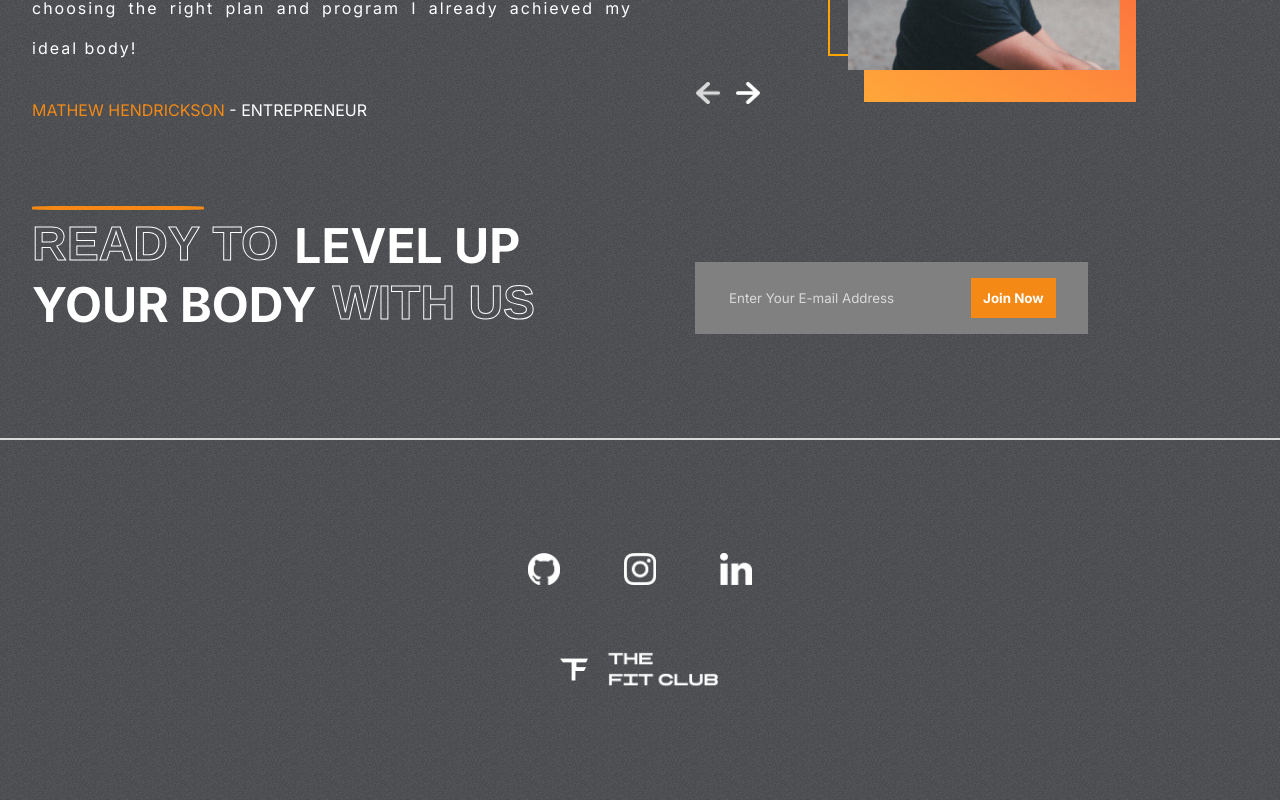
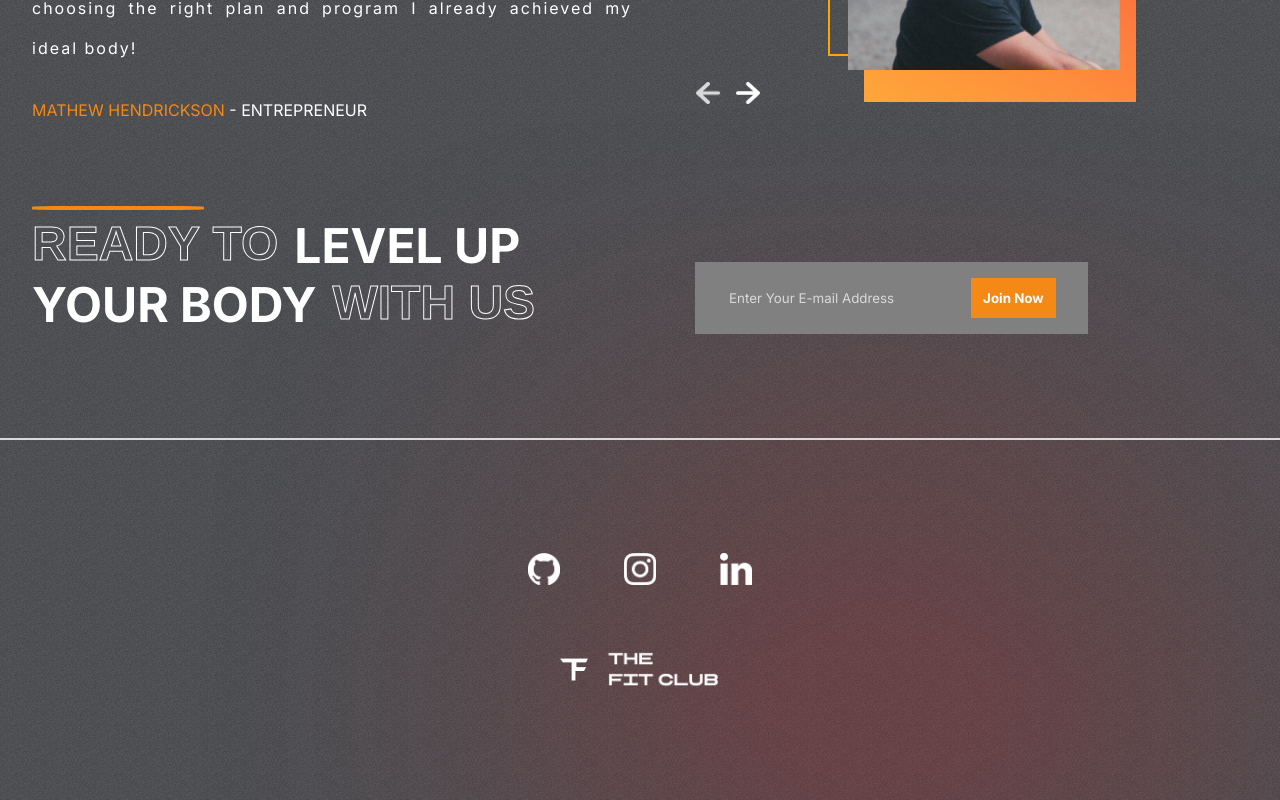
Before and after one commit to pallab17/Fithelp.o, a React (Create React App) app: page / in a window 1280 px wide. Shown: the part 2886-3686 px from the top of the page. Built offline with nearby package versions, Linux system fonts and the light colour scheme.

Commit message:
files updated

```diff
--- a/src/components/Footer/Footer.css
+++ b/src/components/Footer/Footer.css
@@ -25,3 +25,12 @@
 .logo-f>img{
     width: 10rem;
 }
+
+.blur-f-1{
+  bottom: 0;
+  right: 15%;
+  width: 26rem;
+  height: 12rem;
+  filter: blur(200px);
+  background: red;
+}
```
